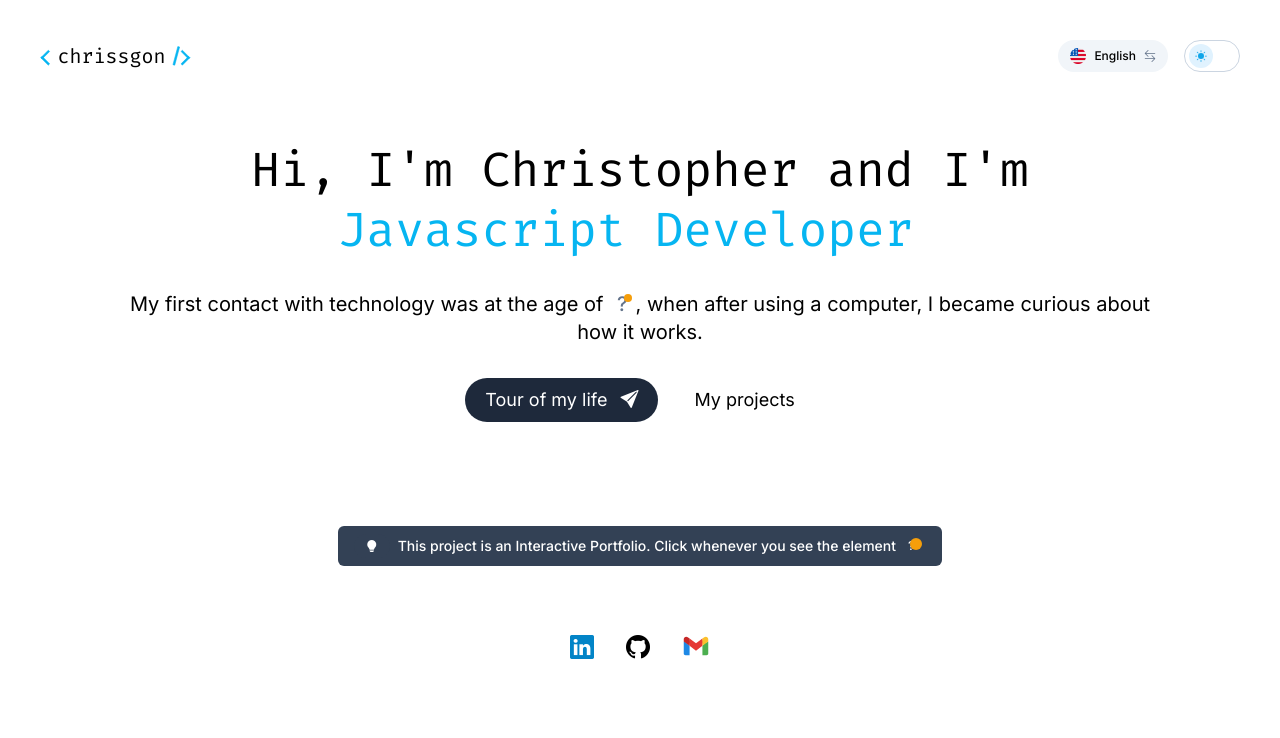
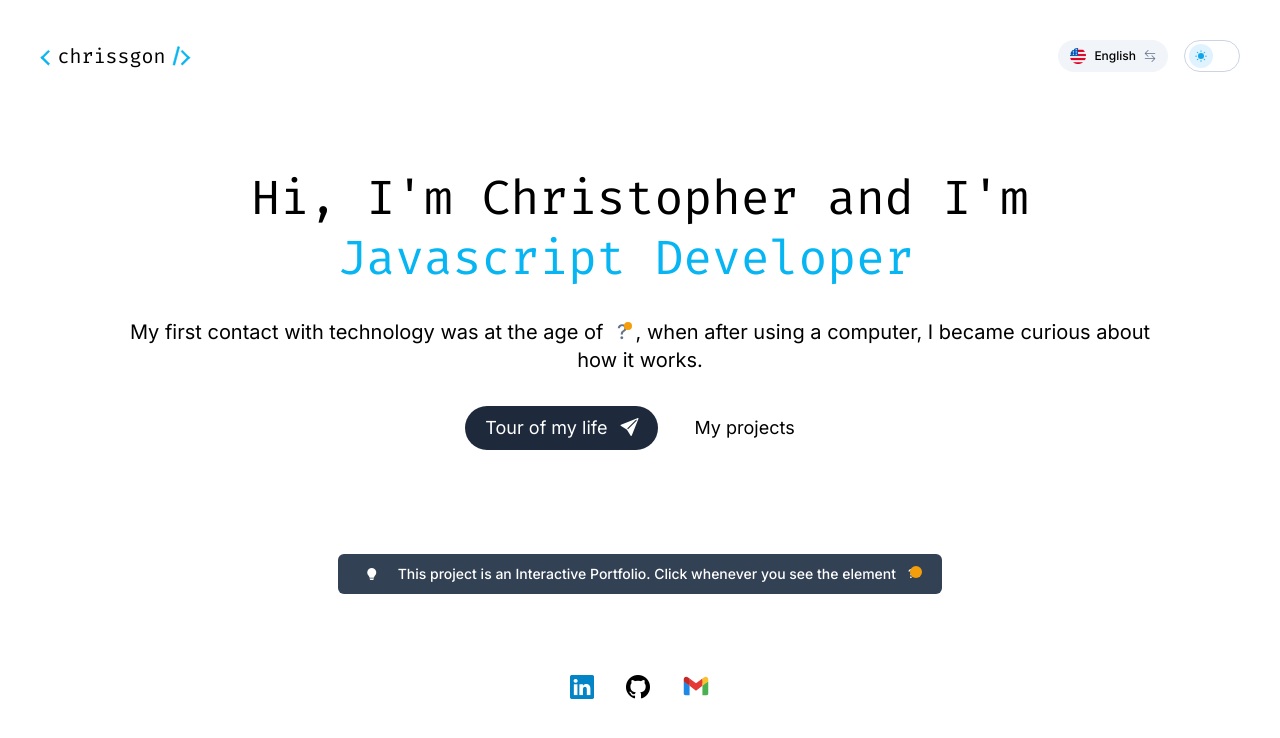
Before and after one commit to chrissgon/portfolio, a Nuxt app: page / in a window 1280 px wide. Shown: the top 738 px of the page. Built offline with nearby package versions, Linux system fonts and the light colour scheme.

Commit message:
feat: :sparkles: adjusts

```diff
--- a/components/Social.vue
+++ b/components/Social.vue
@@ -1,5 +1,5 @@
 <template>
-  <div class="flex absolute bottom-10 text-xl sm:text-2xl [&_a]:mx-4">
+  <div class="flex absolute bottom-0 text-xl sm:text-2xl [&_a]:mx-4">
     <a href="https://www.linkedin.com/in/chrissgon/" target="_blank">
       <i class="bi-linkedin text-sky-600"></i>
     </a>
--- a/pages/index.vue
+++ b/pages/index.vue
@@ -34,7 +34,7 @@
 
     <!-- alert -->
     <Badge
-      class="md:text-sm pointer-events-none select-none rounded-md font-medium normal-case py-2 px-4 mt-8 md:mt-24 mb-24 bg-slate-100 text-black dark:bg-slate-800 dark:text-white"
+      class="md:text-sm pointer-events-none select-none rounded-md font-medium normal-case py-2 px-4 mt-8 md:mt-24 mb-10 bg-slate-100 text-black dark:bg-slate-800 dark:text-white"
     >
       <Badge class="text-base bg-amber-400 px-2 py-1 mr-2">
         <i class="bi-lightbulb-fill dark:text-slate-700"></i>
```
